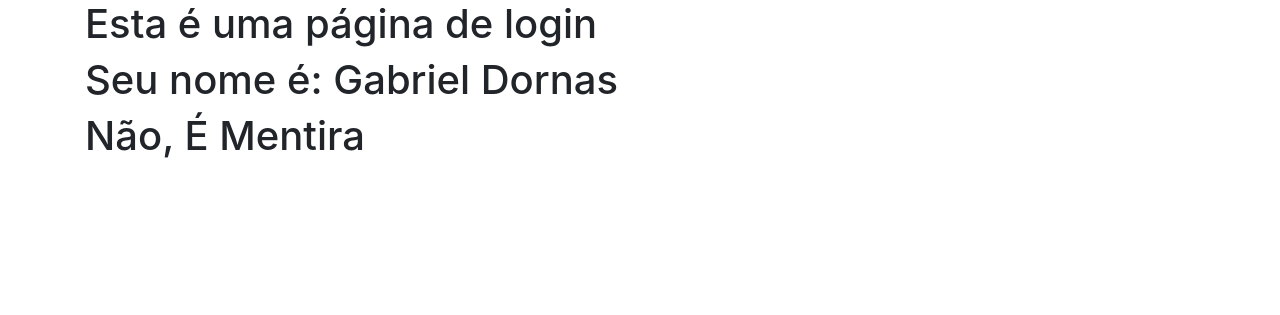
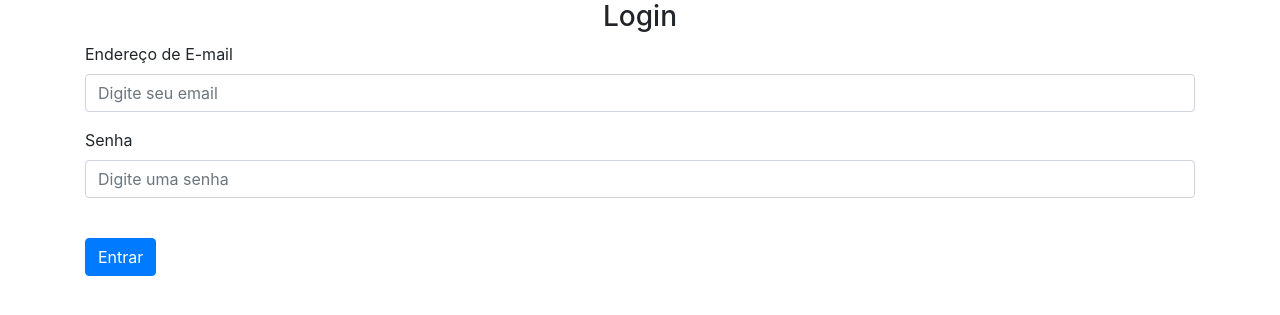
Before and after one commit to M41R40/flask, a Flask app: page /login in a window 1280 px wide. Shown: the part 56-371 px from the top of the page. Run offline with Flask 2, Linux system fonts and the light colour scheme; some libraries are stand-ins or nearby versions.

Commit message:
Criando formulário login e configurando métodos

```diff
--- a/website/auth.py
+++ b/website/auth.py
@@ -2,9 +2,9 @@ from flask import Blueprint, render_template
 
 auths = Blueprint('auths', __name__)
 
-@auths.route('login')
+@auths.route('login', methods=['GET', 'POST'])
 def login():
-  return render_template('login.html', name='Gabriel Dornas', boolean=False)
+  return render_template('login.html')
 
 @auths.route('logout')
 def logout():
--- a/website/templates/login.html
+++ b/website/templates/login.html
@@ -1,11 +1,29 @@
 {% extends "base.html" %}
 {% block title %}Login{% endblock %}
 {% block content %}
-<h1>Esta é uma página de login</h1>
-<h1>{{ 'Seu nome é: ' + name }}</h1>
-{% if boolean == True %}
-<h1>Sim, É verdade</h1>
-{% elif boolean == False %}
-<h1>Não, É Mentira</h1>
-{% endif %}
+<form method="POST">
+  <h3 align="center">Login</h3>
+  <div class="form-group">
+    <label for="email">Endereço de E-mail</label>
+    <input
+      type="email"
+      class="form-control"
+      id="email"
+      name="email"
+      placeholder="Digite seu email"
+    />
+  </div>
+  <div class="form-group">
+    <label for="password">Senha</label>
+    <input
+      type="password"
+      class="form-control"
+      id="password"
+      name="password"
+      placeholder="Digite uma senha"
+    />
+  </div>
+  <br />
+  <button type="submit" class="btn btn-primary">Entrar</button>
+</form>
 {% endblock %}
```
